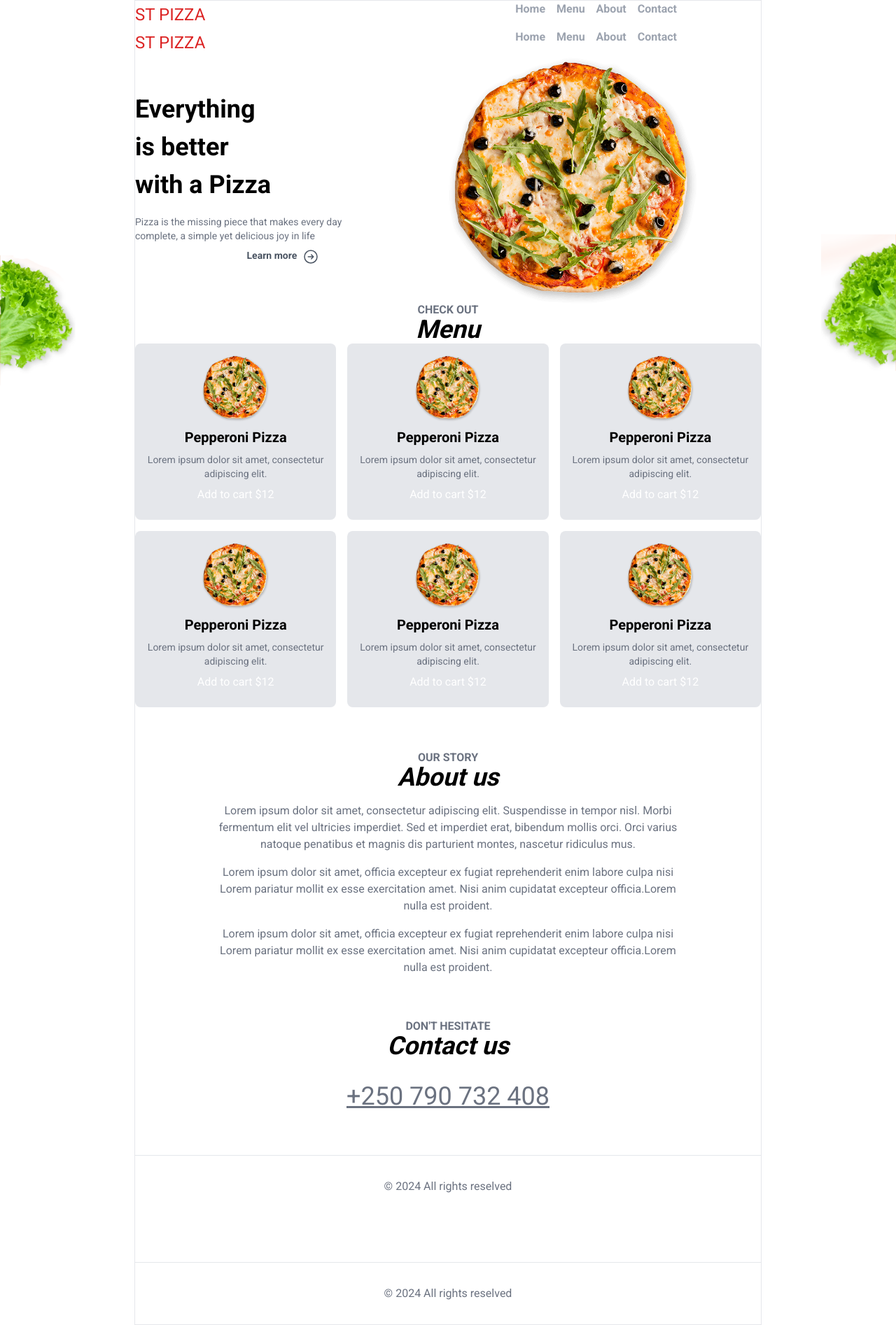
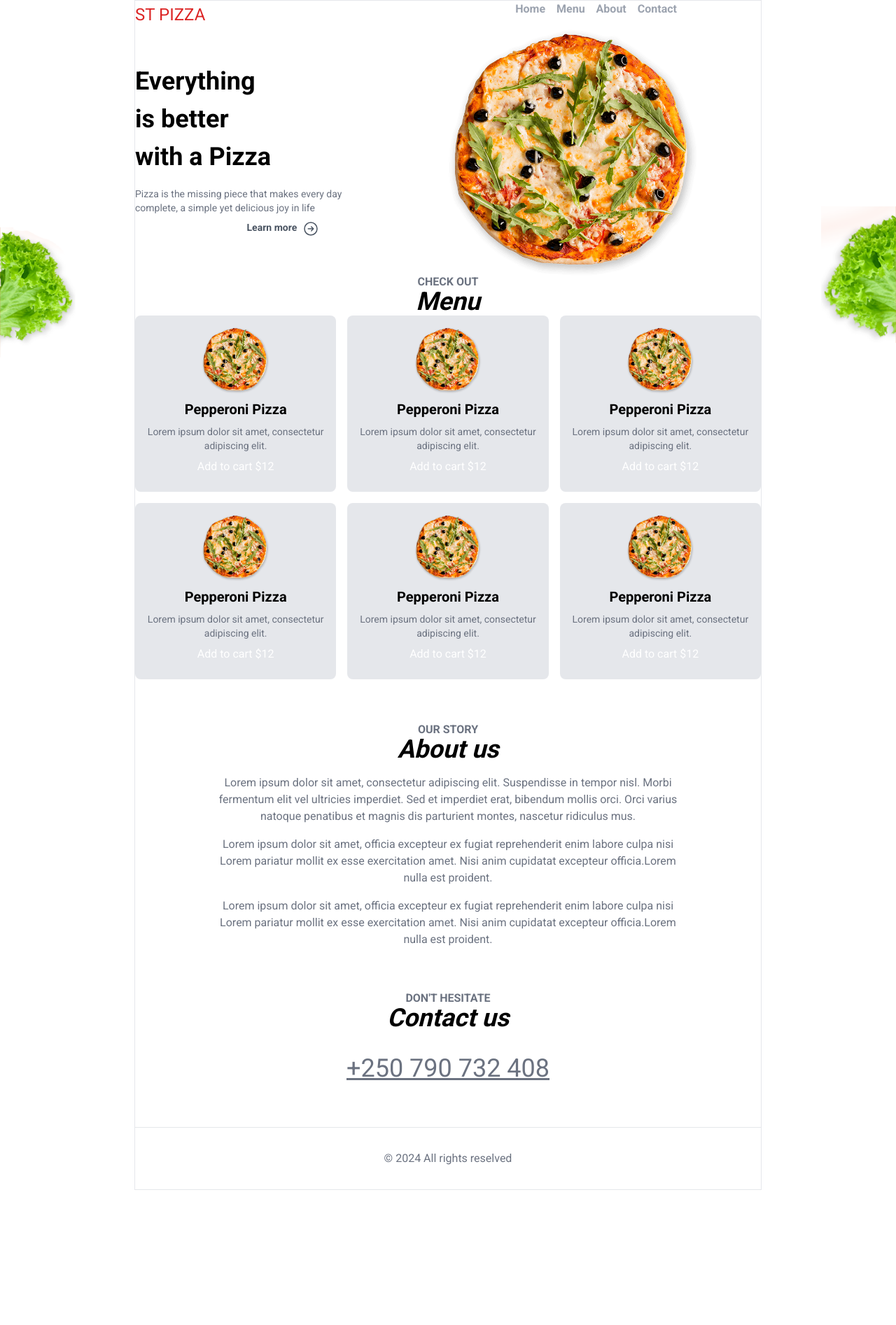
Before and after one commit to tox-in/Nextjs-food-ordering-app, a Next.js app: page / in a window 1280 px wide. Shown: the whole page at 70% size. After the commit the page ends 1701 px from the top, so only its background shows below. Built offline with nearby package versions, Linux system fonts and the light colour scheme.

Commit message:
changes in page.js

```diff
--- a/src/app/page.js
+++ b/src/app/page.js
@@ -7,7 +7,6 @@ import SectionHeaders from "@/components/layout/SectionHeaders";
 export default function Home() {
   return (
     <>
-      <Header />
       <Hero />
       <HomeMenu />
       <section className="text-center my-16">
@@ -30,9 +29,6 @@ export default function Home() {
         <a href="tel:+250790732408" className="text-4xl mt-8 underline text-gray-500">+250 790 732 408</a>
         </div>
       </section>
-      <footer className="border-t p-8 text-center text-gray-500 mt-16">
-        &copy; 2024 All rights reselved
-      </footer>
     </>
   );
 }
```
